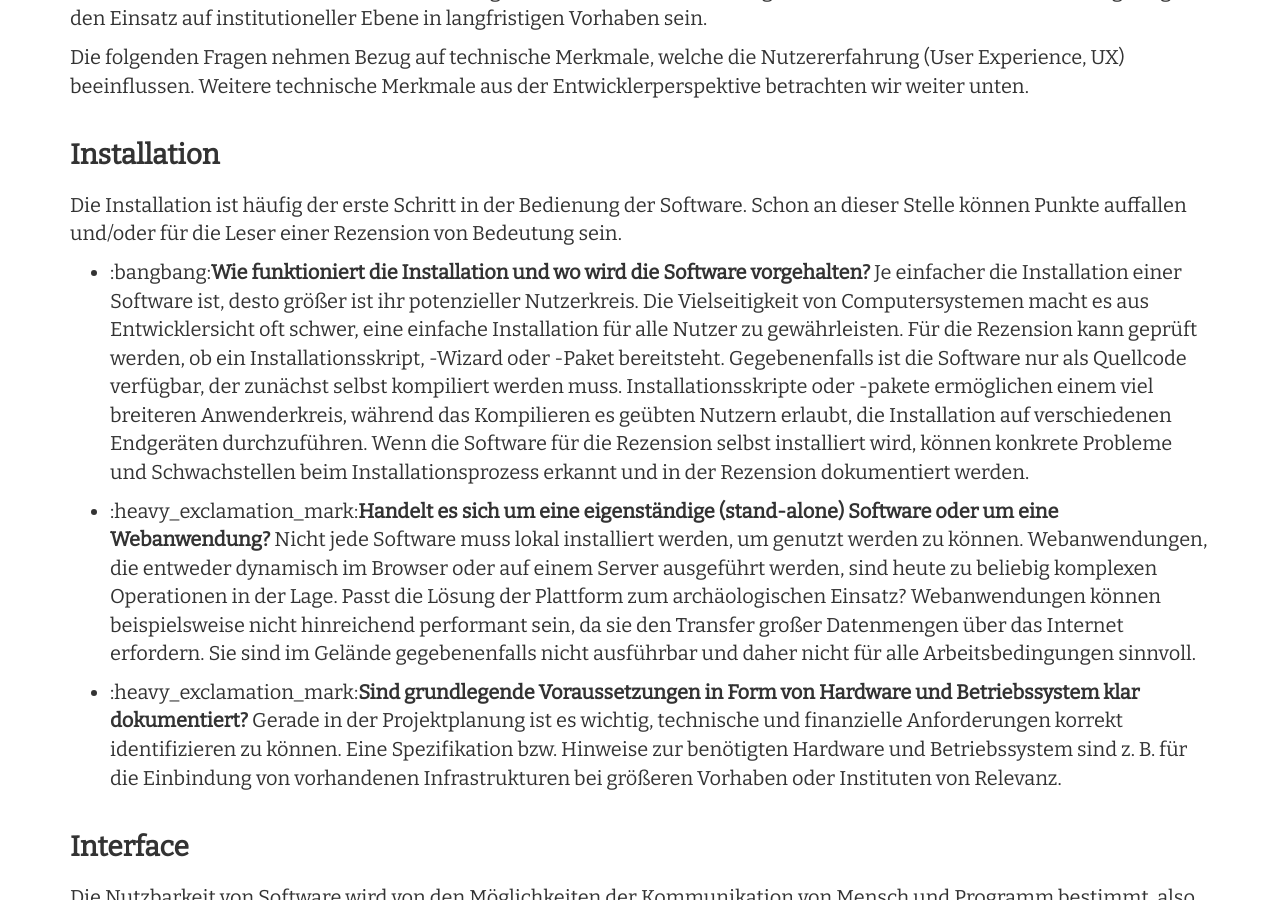
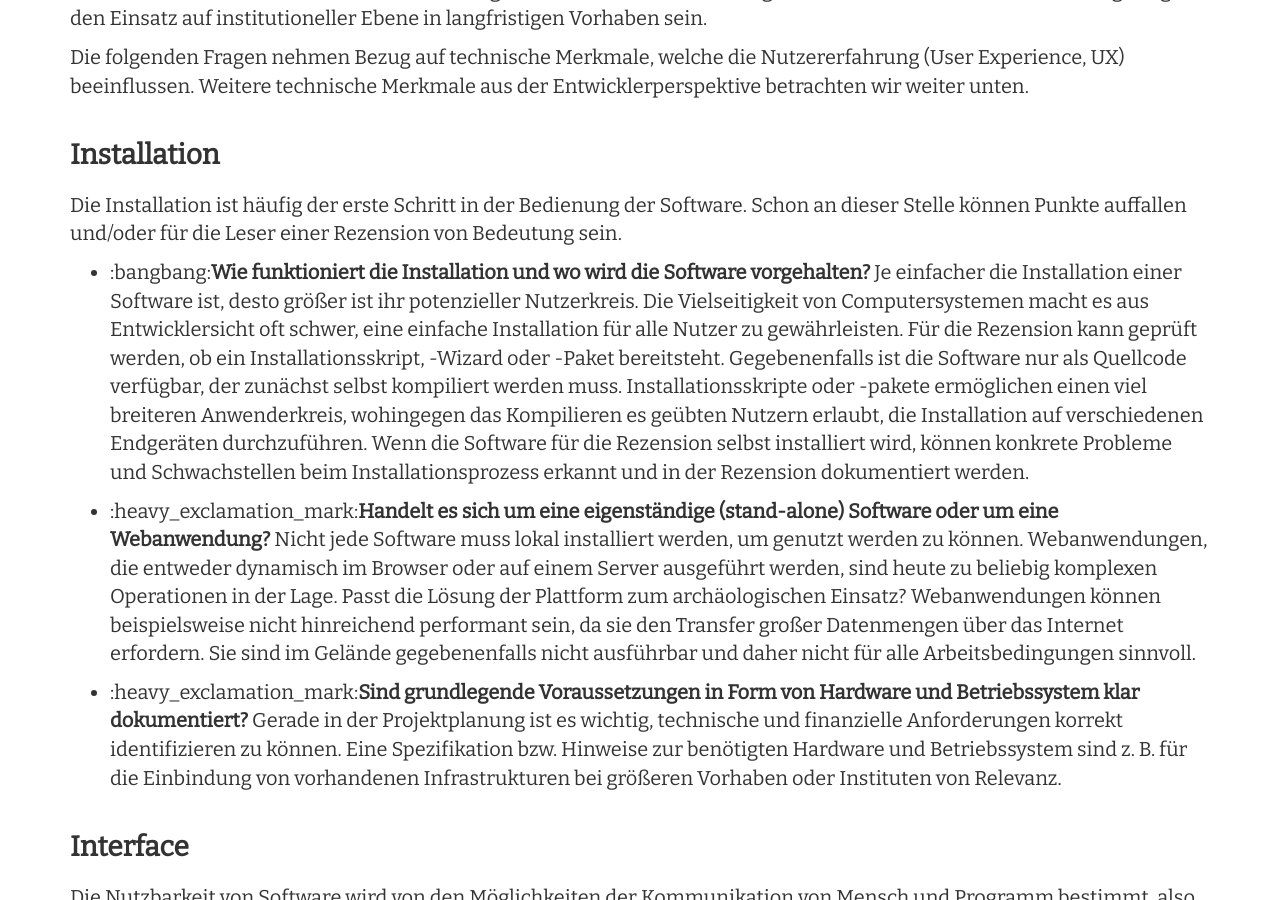
Before and after one commit to Research-Squirrel-Engineers/Impuls_SoftwareRezensionen_DGUF, a Jekyll site: the page built from Draft.md, in a window 1280 px wide and 900 px high, scrolled down 10550 px. Built offline with Jekyll 4.4.1, drawn with Linux system fonts in a browser that asks for light colours; nearby versions of some CDN libraries.

Commit message:
kleiner Fehler weg

```diff
--- a/Draft.md
+++ b/Draft.md
@@ -186,7 +186,7 @@ Die folgenden Fragen nehmen Bezug auf technische Merkmale, welche die Nutzererfa
 
 Die Installation ist häufig der erste Schritt in der Bedienung der Software. Schon an dieser Stelle können Punkte auffallen und/oder für die Leser einer Rezension von Bedeutung sein.
 
-* :bangbang:**Wie funktioniert die Installation und wo wird die Software vorgehalten?** Je einfacher die Installation einer Software ist, desto größer ist ihr potenzieller Nutzerkreis. Die Vielseitigkeit von Computersystemen macht es aus Entwicklersicht oft schwer, eine einfache Installation für alle Nutzer zu gewährleisten. Für die Rezension kann geprüft werden, ob ein Installationsskript, -Wizard oder -Paket bereitsteht. Gegebenenfalls ist die Software nur als Quellcode verfügbar, der zunächst selbst kompiliert werden muss. Installationsskripte oder -pakete ermöglichen einem viel breiteren Anwenderkreis, während das Kompilieren es geübten Nutzern erlaubt, die Installation auf verschiedenen Endgeräten durchzuführen. Wenn die Software für die Rezension selbst installiert wird, können konkrete Probleme und Schwachstellen beim Installationsprozess erkannt und in der Rezension dokumentiert werden.
+* :bangbang:**Wie funktioniert die Installation und wo wird die Software vorgehalten?** Je einfacher die Installation einer Software ist, desto größer ist ihr potenzieller Nutzerkreis. Die Vielseitigkeit von Computersystemen macht es aus Entwicklersicht oft schwer, eine einfache Installation für alle Nutzer zu gewährleisten. Für die Rezension kann geprüft werden, ob ein Installationsskript, -Wizard oder -Paket bereitsteht. Gegebenenfalls ist die Software nur als Quellcode verfügbar, der zunächst selbst kompiliert werden muss. Installationsskripte oder -pakete ermöglichen einen viel breiteren Anwenderkreis, wohingegen das Kompilieren es geübten Nutzern erlaubt, die Installation auf verschiedenen Endgeräten durchzuführen. Wenn die Software für die Rezension selbst installiert wird, können konkrete Probleme und Schwachstellen beim Installationsprozess erkannt und in der Rezension dokumentiert werden.
 
 * :heavy_exclamation_mark:**Handelt es sich um eine eigenständige (stand-alone) Software oder um eine Webanwendung?** Nicht jede Software muss lokal installiert werden, um genutzt werden zu können. Webanwendungen, die entweder dynamisch im Browser oder auf einem Server ausgeführt werden, sind heute zu beliebig komplexen Operationen in der Lage. Passt die Lösung der Plattform zum archäologischen Einsatz? Webanwendungen können beispielsweise nicht hinreichend performant sein, da sie den Transfer großer Datenmengen über das Internet erfordern. Sie sind im Gelände gegebenenfalls nicht ausführbar und daher nicht für alle Arbeitsbedingungen sinnvoll.
 
```
